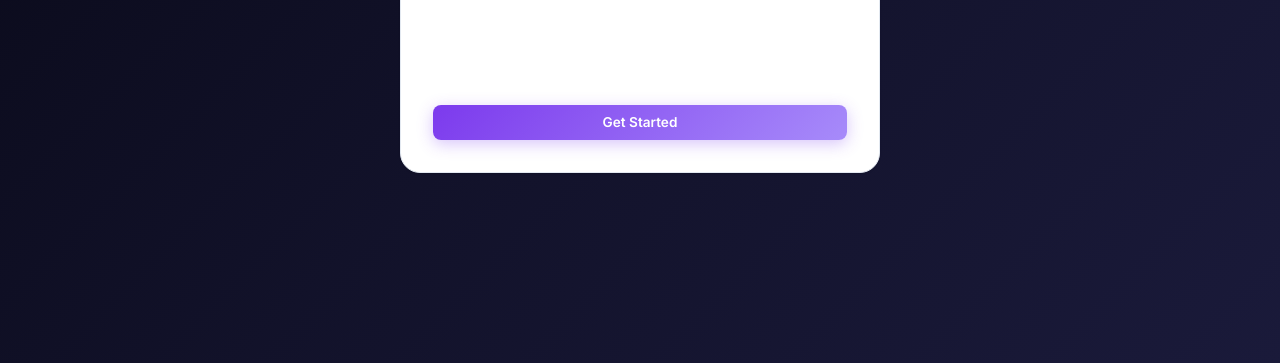
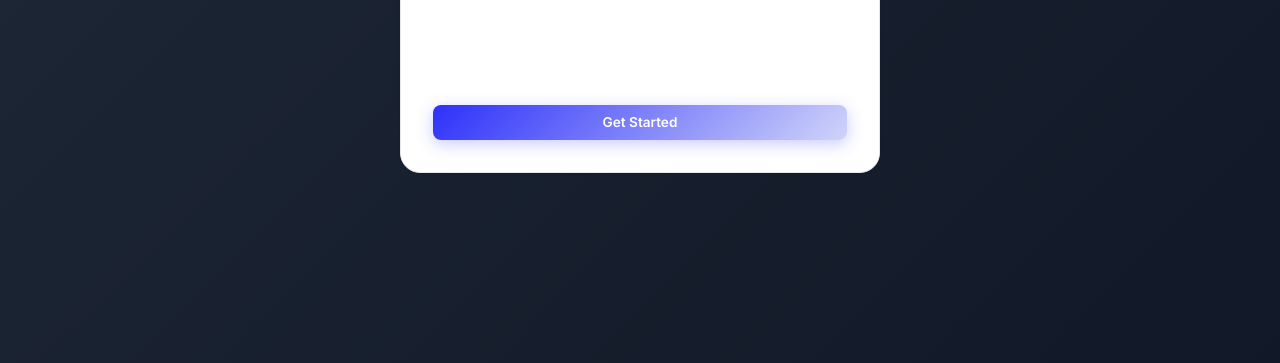
Before and after one commit to ThandoHlomuka/wealthwise-app, a plain HTML site: page index.html in a window 1280 px wide. Shown: the part 437-800 px from the top of the page. Drawn offline with Linux system fonts and the light colour scheme.

Commit message:
Apply new color palette: Deep Indigo (#2D31FA) primary, Soft Lavender (#D0D4F9) secondary, Electric Neon Lime (#00E676) accent, Carbon (#1F2937) neutrals — updated all CSS vars, gradients, charts, orbs, score circles

```diff
--- a/css/style.css
+++ b/css/style.css
@@ -2,37 +2,37 @@
 
 /* ── Premium Color System ── */
 :root {
-  --primary: #7c3aed;
-  --primary-dark: #5b21b6;
-  --primary-light: #a78bfa;
-  --primary-glow: rgba(124, 58, 237, 0.3);
-  --success: #059669;
-  --success-light: #6ee7b7;
-  --success-glow: rgba(5, 150, 105, 0.3);
-  --warning: #d97706;
-  --warning-light: #fbbf24;
-  --warning-glow: rgba(217, 119, 6, 0.3);
-  --danger: #dc2626;
-  --danger-light: #fca5a5;
-  --danger-glow: rgba(220, 38, 38, 0.3);
-  --info: #2563eb;
-  --info-light: #60a5fa;
-  --purple: #7c3aed;
-  --pink: #db2777;
-  --cyan: #06b6d4;
-  --teal: #0d9488;
-  --amber: #d97706;
-  --rose: #e11d48;
-  --bg: #f1f5f9;
-  --bg-card: #ffffff;
-  --bg-card-hover: #f8fafc;
-  --bg-elevated: #ffffff;
-  --bg-nav: rgba(255,255,255,0.82);
-  --text: #0f172a;
-  --text-secondary: #475569;
-  --text-muted: #94a3b8;
-  --border: #e2e8f0;
-  --border-light: #f1f5f9;
+  --primary: #2D31FA;
+  --primary-dark: #1A1DC9;
+  --primary-light: #D0D4F9;
+  --primary-glow: rgba(45, 49, 250, 0.25);
+  --success: #00E676;
+  --success-light: #69F0AE;
+  --success-glow: rgba(0, 230, 118, 0.3);
+  --warning: #F59E0B;
+  --warning-light: #FCD34D;
+  --warning-glow: rgba(245, 158, 11, 0.3);
+  --danger: #EF4444;
+  --danger-light: #FCA5A5;
+  --danger-glow: rgba(239, 68, 68, 0.3);
+  --info: #2D31FA;
+  --info-light: #D0D4F9;
+  --purple: #2D31FA;
+  --pink: #EC4899;
+  --cyan: #06B6D4;
+  --teal: #00E676;
+  --amber: #F59E0B;
+  --rose: #EF4444;
+  --bg: #F3F4F6;
+  --bg-card: #FFFFFF;
+  --bg-card-hover: #F3F4F6;
+  --bg-elevated: #FFFFFF;
+  --bg-nav: rgba(255,255,255,0.85);
+  --text: #1F2937;
+  --text-secondary: #6B7280;
+  --text-muted: #9CA3AF;
+  --border: #E5E7EB;
+  --border-light: #F3F4F6;
   --radius: 20px;
   --radius-sm: 12px;
   --radius-xs: 8px;
@@ -45,32 +45,32 @@
   --glass-bg: rgba(255,255,255,0.7);
   --glass-border: rgba(255,255,255,0.2);
   --glass-shadow: 0 8px 32px rgba(0,0,0,0.06);
-  --gradient-primary: linear-gradient(135deg, #7c3aed 0%, #a78bfa 100%);
-  --gradient-warm: linear-gradient(135deg, #d97706 0%, #e11d48 100%);
-  --gradient-cool: linear-gradient(135deg, #7c3aed 0%, #06b6d4 100%);
-  --gradient-wealth: linear-gradient(135deg, #059669 0%, #0d9488 100%);
-  --gradient-premium: linear-gradient(135deg, #7c3aed 0%, #db2777 100%);
-  --gradient-bg: linear-gradient(135deg, #f1f5f9 0%, #e2e8f0 100%);
+  --gradient-primary: linear-gradient(135deg, #2D31FA 0%, #D0D4F9 100%);
+  --gradient-warm: linear-gradient(135deg, #F59E0B 0%, #EF4444 100%);
+  --gradient-cool: linear-gradient(135deg, #2D31FA 0%, #06B6D4 100%);
+  --gradient-wealth: linear-gradient(135deg, #00E676 0%, #06B6D4 100%);
+  --gradient-premium: linear-gradient(135deg, #2D31FA 0%, #EC4899 100%);
+  --gradient-bg: linear-gradient(135deg, #F3F4F6 0%, #E5E7EB 100%);
 }
 
 body.dark {
-  --bg: #080816;
-  --bg-card: #12122a;
-  --bg-card-hover: #1a1a3a;
-  --bg-elevated: #16162e;
-  --bg-nav: rgba(18, 18, 42, 0.88);
-  --text: #f1f5f9;
-  --text-secondary: #94a3b8;
-  --text-muted: #475569;
-  --border: #1e1e40;
-  --border-light: #16162e;
+  --bg: #1F2937;
+  --bg-card: #111827;
+  --bg-card-hover: #1F2937;
+  --bg-elevated: #111827;
+  --bg-nav: rgba(17, 24, 39, 0.88);
+  --text: #F3F4F6;
+  --text-secondary: #9CA3AF;
+  --text-muted: #6B7280;
+  --border: #374151;
+  --border-light: #1F2937;
   --shadow: 0 1px 3px rgba(0,0,0,0.3), 0 1px 2px rgba(0,0,0,0.4);
   --shadow-lg: 0 10px 40px rgba(0,0,0,0.4);
   --shadow-xl: 0 20px 60px rgba(0,0,0,0.5);
-  --glass-bg: rgba(18, 18, 42, 0.75);
-  --glass-border: rgba(30, 30, 64, 0.4);
+  --glass-bg: rgba(17, 24, 39, 0.75);
+  --glass-border: rgba(55, 65, 81, 0.4);
   --glass-shadow: 0 8px 32px rgba(0,0,0,0.3);
-  --gradient-bg: linear-gradient(135deg, #080816 0%, #0d0d24 50%, #080816 100%);
+  --gradient-bg: linear-gradient(135deg, #1F2937 0%, #111827 50%, #1F2937 100%);
 }
 
 body {
@@ -538,7 +538,7 @@ body {
 /* ── Onboarding ── */
 .onboarding-overlay {
   position: fixed; inset: 0; z-index: 9999;
-  background: linear-gradient(135deg, #080816 0%, #12122a 50%, #1a1a3a 100%);
+  background: linear-gradient(135deg, #1F2937 0%, #111827 100%);
   display: flex; flex-direction: column; align-items: center; justify-content: center;
   padding: 2rem; text-align: center;
   animation: fadeIn 0.5s ease;
@@ -859,9 +859,9 @@ body.dark .welcome-banner::after { content: '🌙'; }
   opacity: 0.08;
   animation: float 10s ease-in-out infinite;
 }
-.bg-pattern .orb:nth-child(1) { width: 500px; height: 500px; background: #7c3aed; top: -150px; left: -150px; animation-delay: 0s; }
-.bg-pattern .orb:nth-child(2) { width: 400px; height: 400px; background: #06b6d4; bottom: -100px; right: -100px; animation-delay: -3s; }
-.bg-pattern .orb:nth-child(3) { width: 350px; height: 350px; background: #db2777; top: 40%; left: 60%; transform: translate(-50%, -50%); animation-delay: -6s; }
+.bg-pattern .orb:nth-child(1) { width: 500px; height: 500px; background: #2D31FA; top: -150px; left: -150px; animation-delay: 0s; }
+.bg-pattern .orb:nth-child(2) { width: 400px; height: 400px; background: #00E676; bottom: -100px; right: -100px; animation-delay: -3s; }
+.bg-pattern .orb:nth-child(3) { width: 350px; height: 350px; background: #D0D4F9; top: 40%; left: 60%; transform: translate(-50%, -50%); animation-delay: -6s; }
 body.dark .bg-pattern .orb { opacity: 0.15; }
 
 /* ── Network Status Animation ── */
--- a/js/app.js
+++ b/js/app.js
@@ -258,7 +258,7 @@ const App = {
           const entries = Object.entries(cats).sort((a, b) => b[1] - a[1]).slice(0, 6);
           if (entries.length === 0) return '';
           const catTotal = entries.reduce((s, [, v]) => s + v, 0);
-          const catColors = ['#7c3aed', '#059669', '#d97706', '#dc2626', '#2563eb', '#db2777'];
+          const catColors = ['#2D31FA', '#00E676', '#F59E0B', '#EF4444', '#06B6D4', '#EC4899'];
           return `
             <div class="card">
               <div class="flex flex-between" style="margin-bottom: 0.6rem;">
@@ -607,7 +607,7 @@ const App = {
       insights = advise.insights || [];
     }
 
-    const scoreColor = score >= 70 ? '#22c55e' : score >= 40 ? '#f59e0b' : '#ef4444';
+    const scoreColor = score >= 70 ? '#00E676' : score >= 40 ? '#F59E0B' : '#EF4444';
     const circumference = 2 * Math.PI * 54;
     const offset = circumference - (score / 100) * circumference;
 
@@ -626,16 +626,16 @@ const App = {
         <svg width="140" height="140" viewBox="0 0 120 120">
           <defs>
             <linearGradient id="scoreGreenGrad" x1="0" y1="0" x2="1" y2="1">
-              <stop offset="0%" stop-color="#10b981"/>
-              <stop offset="100%" stop-color="#6ee7b7"/>
+              <stop offset="0%" stop-color="#00E676"/>
+              <stop offset="100%" stop-color="#69F0AE"/>
             </linearGradient>
             <linearGradient id="scoreAmberGrad" x1="0" y1="0" x2="1" y2="1">
-              <stop offset="0%" stop-color="#f59e0b"/>
-              <stop offset="100%" stop-color="#fbbf24"/>
+              <stop offset="0%" stop-color="#F59E0B"/>
+              <stop offset="100%" stop-color="#FCD34D"/>
             </linearGradient>
             <linearGradient id="scoreRedGrad" x1="0" y1="0" x2="1" y2="1">
-              <stop offset="0%" stop-color="#ef4444"/>
-              <stop offset="100%" stop-color="#fca5a5"/>
+              <stop offset="0%" stop-color="#EF4444"/>
+              <stop offset="100%" stop-color="#FCA5A5"/>
             </linearGradient>
           </defs>
           <circle cx="60" cy="60" r="54" fill="none" stroke="var(--border)" stroke-width="10"/>
@@ -1354,13 +1354,13 @@ const App = {
       <svg viewBox="0 0 ${w} ${h}" xmlns="http://www.w3.org/2000/svg">
         <defs>
           <linearGradient id="areaGradient" x1="0" y1="0" x2="0" y2="1">
-            <stop offset="0%" stop-color="#7c3aed" stop-opacity="0.35"/>
-            <stop offset="100%" stop-color="#7c3aed" stop-opacity="0.02"/>
+            <stop offset="0%" stop-color="#2D31FA" stop-opacity="0.35"/>
+            <stop offset="100%" stop-color="#2D31FA" stop-opacity="0.02"/>
           </linearGradient>
           <linearGradient id="lineGradient" x1="0" y1="0" x2="1" y2="0">
-            <stop offset="0%" stop-color="#7c3aed"/>
-            <stop offset="50%" stop-color="#a78bfa"/>
-            <stop offset="100%" stop-color="#06b6d4"/>
+            <stop offset="0%" stop-color="#2D31FA"/>
+            <stop offset="50%" stop-color="#D0D4F9"/>
+            <stop offset="100%" stop-color="#00E676"/>
           </linearGradient>
         </defs>
         <g transform="translate(${pad.left}, ${pad.top})">
@@ -1388,7 +1388,7 @@ const App = {
     if (entries.length === 0) { return; }
 
     const total = entries.reduce((s, [, v]) => s + v, 0);
-    const colors = ['#7c3aed', '#059669', '#d97706', '#dc2626', '#2563eb', '#db2777'];
+    const colors = ['#2D31FA', '#00E676', '#F59E0B', '#EF4444', '#06B6D4', '#EC4899'];
 
     container.innerHTML = `
       <div style="padding: 0.25rem 0;">
@@ -1465,18 +1465,18 @@ const App = {
 
     container.innerHTML = `
       <div style="display: flex; align-items: center; gap: 0.75rem; margin-bottom: 0.5rem;">
-        <div class="legend-item"><div class="legend-color" style="background:#7c3aed"></div>Income</div>
-        <div class="legend-item"><div class="legend-color" style="background:#dc2626"></div>Expenses</div>
+        <div class="legend-item"><div class="legend-color" style="background:#2D31FA"></div>Income</div>
+        <div class="legend-item"><div class="legend-color" style="background:#EF4444"></div>Expenses</div>
       </div>
       <svg viewBox="0 0 ${w} ${h}" xmlns="http://www.w3.org/2000/svg">
         <defs>
           <linearGradient id="incomeBarGradient" x1="0" y1="1" x2="0" y2="0">
-            <stop offset="0%" stop-color="#7c3aed"/>
-            <stop offset="100%" stop-color="#a78bfa"/>
+            <stop offset="0%" stop-color="#2D31FA"/>
+            <stop offset="100%" stop-color="#D0D4F9"/>
           </linearGradient>
           <linearGradient id="expenseBarGradient" x1="0" y1="1" x2="0" y2="0">
-            <stop offset="0%" stop-color="#dc2626"/>
-            <stop offset="100%" stop-color="#fca5a5"/>
+            <stop offset="0%" stop-color="#EF4444"/>
+            <stop offset="100%" stop-color="#FCA5A5"/>
           </linearGradient>
         </defs>
         ${yGrid}
```
